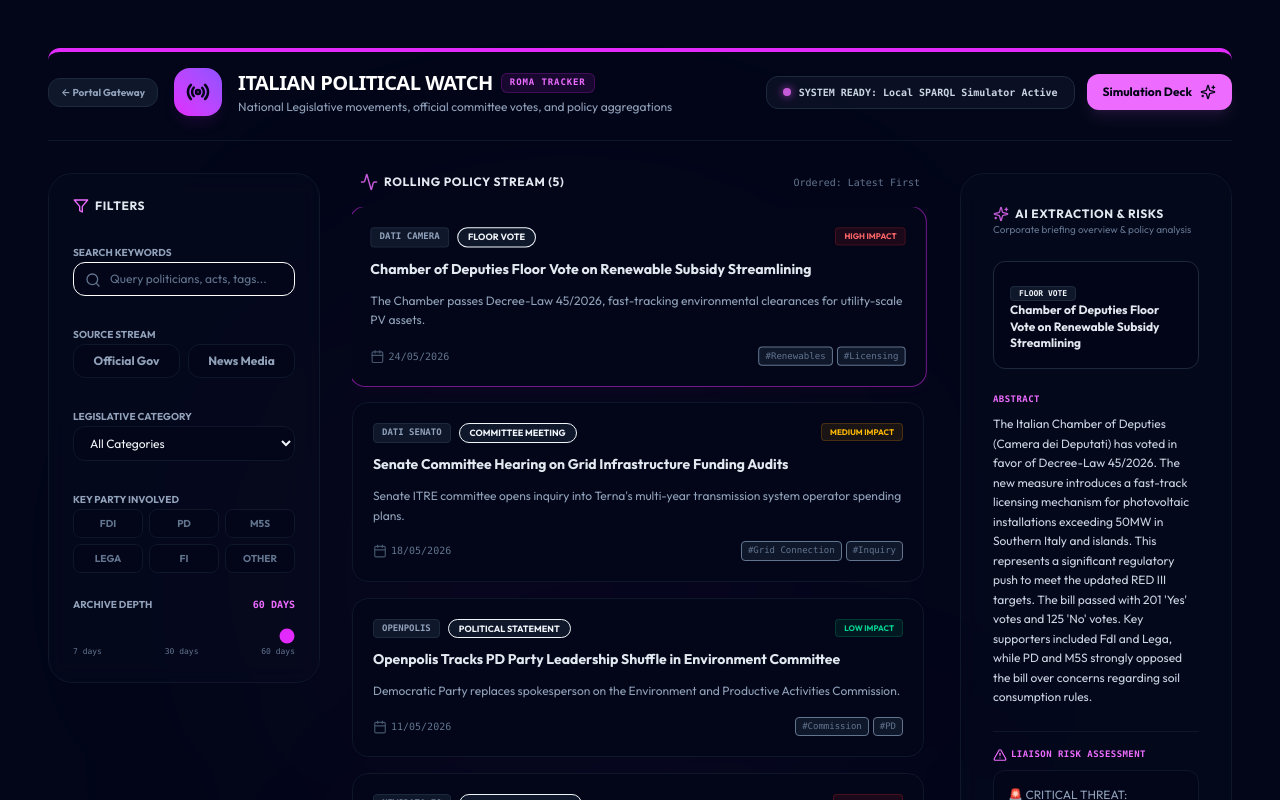
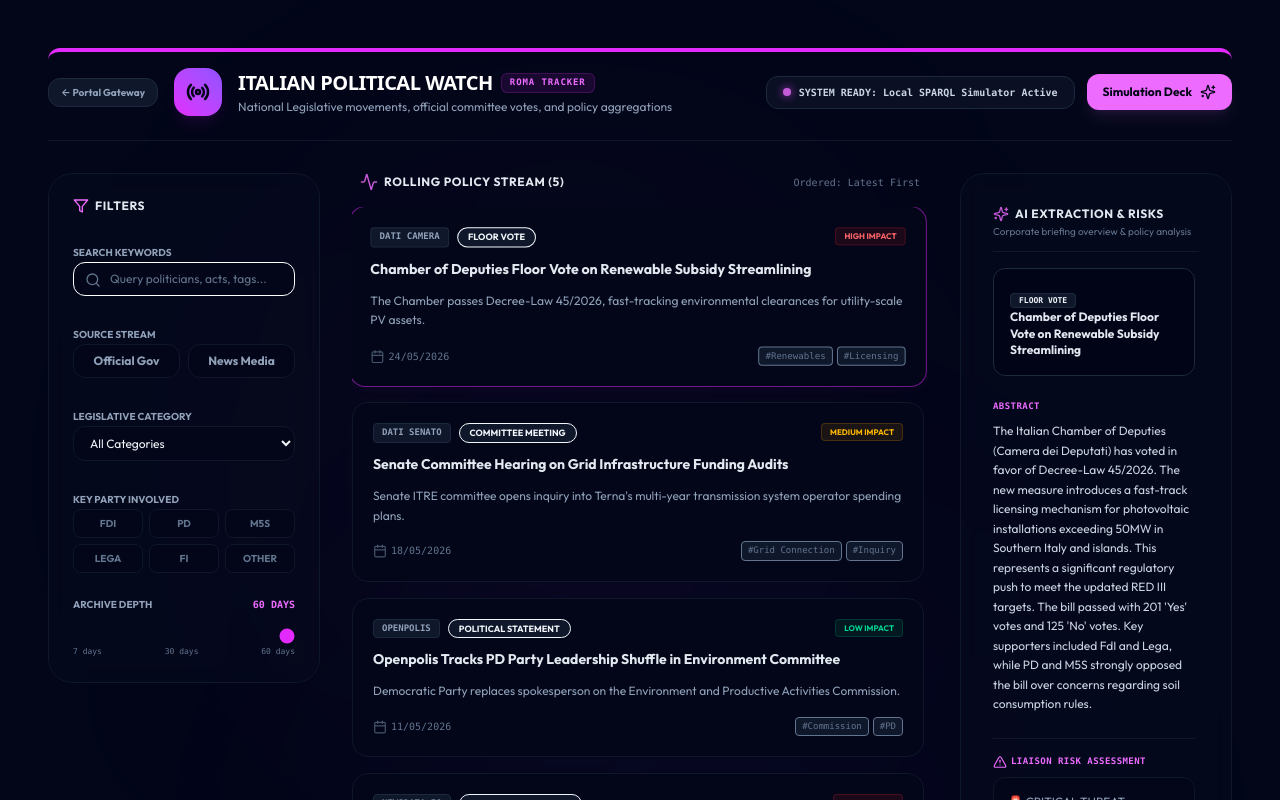
Before and after one commit to fanaman74/eu-researcher, a Next.js app: page /politics-tracker in a window 1280 px wide. Shown: the top 800 px of the page. Built offline with nearby package versions, Linux system fonts and the light colour scheme.

Commit message:
style: align timeline stream bottom with extraction details panel

```diff
--- a/app/politics-tracker/page.tsx
+++ b/app/politics-tracker/page.tsx
@@ -369,7 +369,7 @@ export default function ItalianTrackerPage() {
                 No active events matching filter criteria in the current {days}-day archive.
               </div>
             ) : (
-              <div className="space-y-4 max-h-[620px] overflow-y-auto pr-1">
+              <div className="space-y-4 h-[620px] overflow-y-auto pr-1">
                 {events.map((evt) => {
                   const isSelected = selectedEvent?.id === evt.id;
                   const eventDate = new Date(evt.date).toLocaleDateString("it-IT", {
@@ -389,7 +389,7 @@ export default function ItalianTrackerPage() {
                           <span className="text-[9px] font-mono font-bold uppercase px-2 py-0.5 rounded bg-slate-900 border border-slate-800 text-slate-400">
                             {evt.sourceName}
                           </span>
-                          <span className="text-[9px] font-bold uppercase px-2.5 py-0.5 rounded-full bg-slate-900 border border-slate-850 text-slate-350">
+                          <span className="text-[9px] font-bold uppercase px-2.5 py-0.5 rounded-full bg-slate-900 border border-slate-855 text-slate-350">
                             {evt.category}
                           </span>
                         </div>
@@ -424,16 +424,16 @@ export default function ItalianTrackerPage() {
           </div>
 
           {/* COLUMN 4: DEEP EXTRACTION PANEL (1/4) */}
-          <div className="bg-slate-900/20 border border-slate-900 rounded-3xl p-6 md:p-8 space-y-6 backdrop-blur-md h-fit">
-            <div>
+          <div className="bg-slate-900/20 border border-slate-900 rounded-3xl p-6 md:p-8 backdrop-blur-md h-[680px] flex flex-col justify-between gap-4">
+            <div className="shrink-0 border-b border-slate-900 pb-3">
               <h3 className="text-xs font-bold text-slate-200 uppercase tracking-wider flex items-center gap-1.5">
                 <Sparkles className="w-4 h-4 text-fuchsia-400 animate-pulse" /> AI Extraction & Risks
               </h3>
-              <p className="text-[10px] text-slate-500">Corporate briefing overview & policy analysis</p>
+              <p className="text-[10px] text-slate-500 mt-0.5">Corporate briefing overview & policy analysis</p>
             </div>
 
             {selectedEvent ? (
-              <div className="space-y-6">
+              <div className="space-y-6 overflow-y-auto pr-1 flex-1">
 
                 {/* Event Title Block */}
                 <div className="p-4 bg-slate-950/80 border border-slate-800 rounded-xl space-y-2">
```
